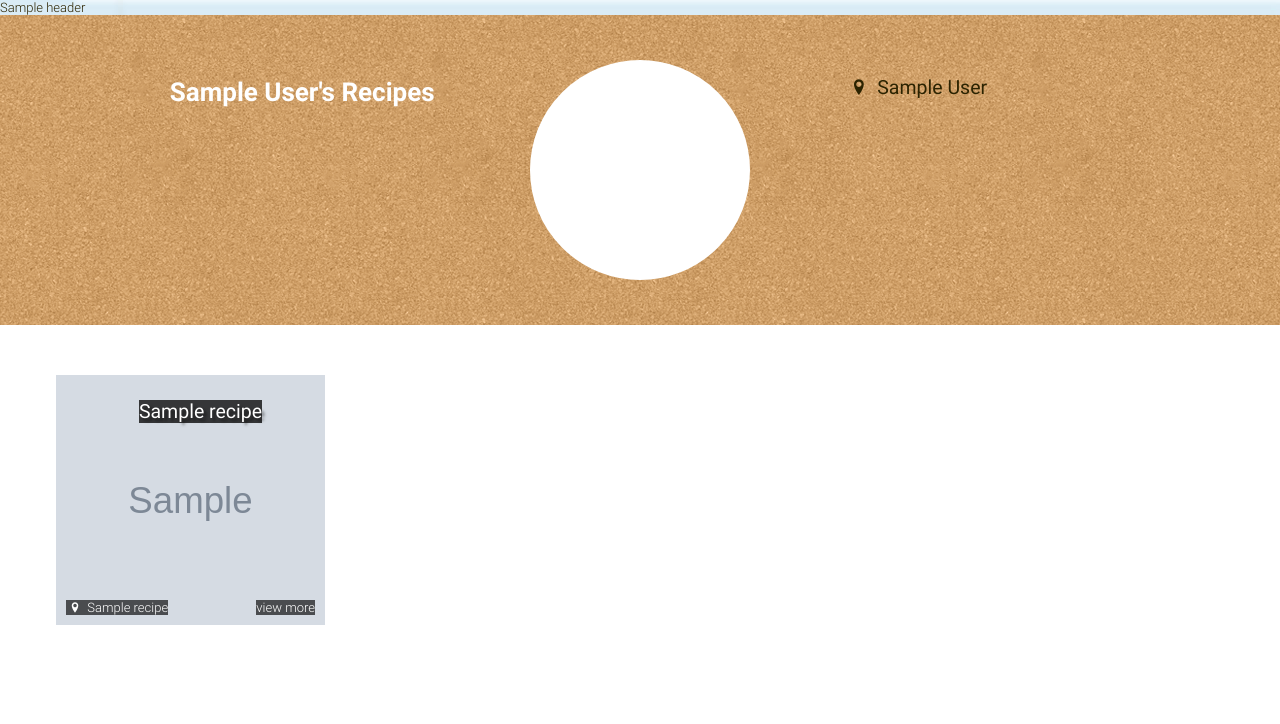
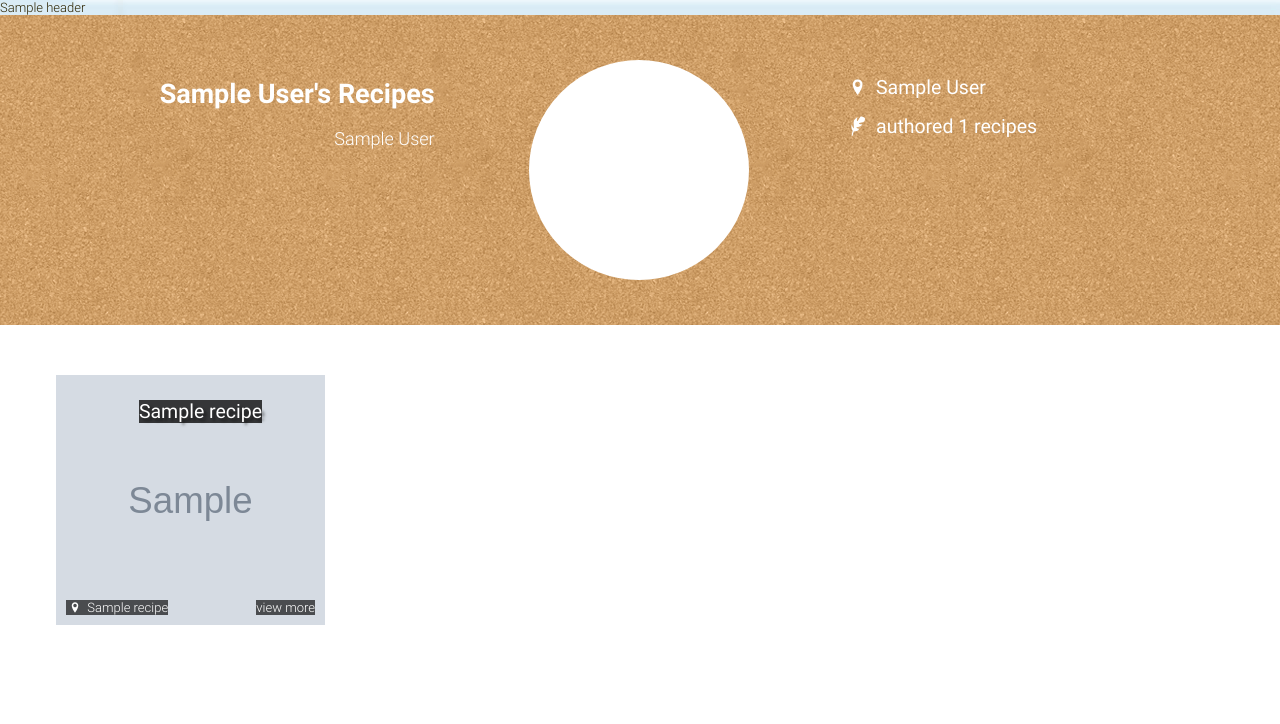
Before and after one commit to cindyyu/bites-without-borders, a Python web app: template templates/recipes_by.html in a window 1280 px wide. Shown: the top 724 px of the page. Run offline with Jinja, Linux system fonts and the light colour scheme; the template is opened without the code that fills it: most values are stand-ins (such as "Sample title", 1, 10 or a date in 2020); grey boxes marked "Sample" are stand-in pictures; some libraries are stand-ins or nearby versions.

Commit message:
Add bio property to users.

```diff
--- a/datastore.py
+++ b/datastore.py
@@ -3,6 +3,7 @@ from google.appengine.ext import ndb
 class User(ndb.Model) :
   user_id = ndb.StringProperty(required=True)
   name = ndb.StringProperty(required=True)
+  bio = ndb.TextProperty()
   location = ndb.StringProperty()
   pic = ndb.BlobProperty(indexed=False)
   savedRecipes = ndb.StringProperty(repeated=True)
--- a/main.py
+++ b/main.py
@@ -53,7 +53,7 @@ def GetHeader(type) :
     header_values['user_recipes_url'] = '/recipes/by/' + str(dbUser[0].user_id)
 
   homepage_header = jinja_environment.get_template('templates/homepage_header.html').render(header_values)
-  recipe_header = jinja_environment.get_template('templates/recipes_header.html').render({'name' : name})
+  recipe_header = jinja_environment.get_template('templates/recipes_header.html').render({'name' : name, 'user_recipes_url': '/recipes/by/' + str(dbUser[0].user_id)})
 
   if type == 'homepage' :
     return homepage_header
@@ -170,7 +170,7 @@ class ViewRecipesBy(webapp2.RequestHandler):
       # check if the user has any recipes
       recipes = Recipe.query().filter(Recipe.author == author_id).fetch()
       if recipes :
-        template_values = { 'header': GetHeader('recipe'), 'recipes' : recipes, 'author' : author[0].name , 'title' : 'Recipes by ' + author[0].name}
+        template_values = { 'header': GetHeader('recipe'), 'recipes' : recipes, 'author' : author[0].name ,'author_bio' : author[0].bio , 'title' : 'Recipes by ' + author[0].name}
         if author[0].pic :
           template_values['author_pic'] = author[0].picUrl()
         if author[0].location :
@@ -329,6 +329,8 @@ class UserSettings(webapp2.RequestHandler) :
       user = dbUser[0]
       updated_location = self.request.get("location")
       updated_image = self.request.get("image")
+      updated_bio = self.request.get("bio")
+      user.bio = updated_bio
       user.location = updated_location
       if updated_image != '' :
         user.pic = updated_image
--- a/static_files/css/main.css
+++ b/static_files/css/main.css
@@ -988,8 +988,8 @@ h2 {
   border-radius: 3px;
   -moz-border-radius: 3px;
   -webkit-border-radius: 3px;
-  background: #73afb6;
-  color: white;
+  color: #73afb6;
+  background: white;
   display: inline-block;
   font-weight: 500;
   line-height: 20px;
@@ -999,22 +999,27 @@ h2 {
   text-transform: uppercase;
   vertical-align: middle;
 }
+/* line 23, scss/pages/_generic.scss */
+.page nav a:hover {
+  background: #e2da99;
+  color: white;
+}
 
-/* line 27, scss/pages/_generic.scss */
+/* line 31, scss/pages/_generic.scss */
 div.status {
   padding: 15px;
 }
-/* line 29, scss/pages/_generic.scss */
+/* line 33, scss/pages/_generic.scss */
 div.status.error {
   background: #c48281;
   color: white;
 }
-/* line 33, scss/pages/_generic.scss */
+/* line 37, scss/pages/_generic.scss */
 div.status.success {
   background: #aac481;
   color: white;
 }
-/* line 36, scss/pages/_generic.scss */
+/* line 40, scss/pages/_generic.scss */
 div.status.success a {
   color: white;
 }
@@ -1230,7 +1235,7 @@ section.grid:last-child {
   text-align: right;
 }
 /* line 30, scss/pages/_recipes_forms.scss */
-.forms fieldset input[type='text'], .forms fieldset input[type='file'] {
+.forms fieldset input[type='text'], .forms fieldset input[type='file'], .forms fieldset textarea {
   background: 0;
   border: 0;
   border-bottom: 1px solid #d6d6d6;
@@ -1314,9 +1319,10 @@ section.grid:last-child {
 /* line 50, scss/pages/_recipes_view.scss */
 section.author_info {
   background: url("/images/author_bg.png");
+  color: white;
   padding: 45px 5%;
 }
-/* line 53, scss/pages/_recipes_view.scss */
+/* line 54, scss/pages/_recipes_view.scss */
 section.author_info #author_pic {
   border-radius: 50%;
   -moz-border-radius: 50%;
@@ -1330,12 +1336,18 @@ section.author_info #author_pic {
   margin: 0 auto;
   display: block;
 }
-/* line 64, scss/pages/_recipes_view.scss */
+/* line 65, scss/pages/_recipes_view.scss */
 section.author_info .grid__col {
   vertical-align: center;
 }
-/* line 67, scss/pages/_recipes_view.scss */
+/* line 68, scss/pages/_recipes_view.scss */
+section.author_info .grid__col:first-child {
+  text-align: right;
+  font-size: 18px;
+}
+/* line 72, scss/pages/_recipes_view.scss */
 section.author_info h1 {
   color: #fff;
+  font-size: 1.5em;
   text-align: right;
 }
--- a/static_files/css/scss/pages/_generic.scss
+++ b/static_files/css/scss/pages/_generic.scss
@@ -10,8 +10,8 @@
 		float: right;
 		a {
 			@include border-radius(3px);
-			background: $color-primary-lighter;
-			color: $white;
+			color: $color-primary-lighter;
+			background: $white;
 			display: inline-block;
 			font-weight: 500;
 			line-height: 20px;
@@ -20,6 +20,10 @@
 			text-align: center;
 			text-transform: uppercase;
 			vertical-align: middle;
+			&:hover {
+				background: $color-secondary;
+				color: $white;
+			}
 		}
 	}
 }
--- a/static_files/css/scss/pages/_recipes_forms.scss
+++ b/static_files/css/scss/pages/_recipes_forms.scss
@@ -27,7 +27,7 @@
 			padding-right: 1%;
 			text-align: right;
 		}
-		input[type='text'], input[type='file'] {
+		input[type='text'], input[type='file'], textarea {
 			background: 0;
 			border: 0;
 			border-bottom: 1px solid $grey-light;
--- a/static_files/css/scss/pages/_recipes_view.scss
+++ b/static_files/css/scss/pages/_recipes_view.scss
@@ -49,6 +49,7 @@
 }
 section.author_info {
   background: url('/images/author_bg.png');
+  color: $white;
   padding: 45px 5%;
   #author_pic {
     @include border-radius(50%);
@@ -64,8 +65,13 @@ section.author_info {
   .grid__col {
     vertical-align: center;
   }
+  .grid__col:first-child {
+    text-align: right;
+    font-size: 18px;
+  }
   h1 {
     color: #fff;
+    font-size: 1.5em;
     text-align: right;
   }
 }
--- a/templates/recipes_by.html
+++ b/templates/recipes_by.html
@@ -13,6 +13,7 @@
       	<div class="grid">
       		<div class="grid__col grid__col--2-of-6">
       			<h1>{{ author }}'s Recipes</h1>
+      			{{ author_bio }}
       		</div>
       		<div class="grid__col grid__col--2-of-6">
       			{% if author_pic %}
@@ -28,6 +29,9 @@
         			{% else %}
         			Unknown
         			{% endif %}
+        		</h2>
+        		<h2><span class="icon-author"></span>
+        			authored {{ recipes | length }} recipes
         		</h2>
       		</div>
       	</div>
--- a/templates/recipes_header.html
+++ b/templates/recipes_header.html
@@ -10,6 +10,7 @@
 		  {% endif %}
 		  <a href="/recipes/saved">saved<br />recipes</a>
 		  <a href="/recipes/all">all<br />recipes</a>
+		  <a href="/settings">edit<br />settings</a>
 		</nav>
 	</div>
 </header>
```
Also changed, not shown: templates/user_settings.html (+7 -4 lines), 2 other files.
